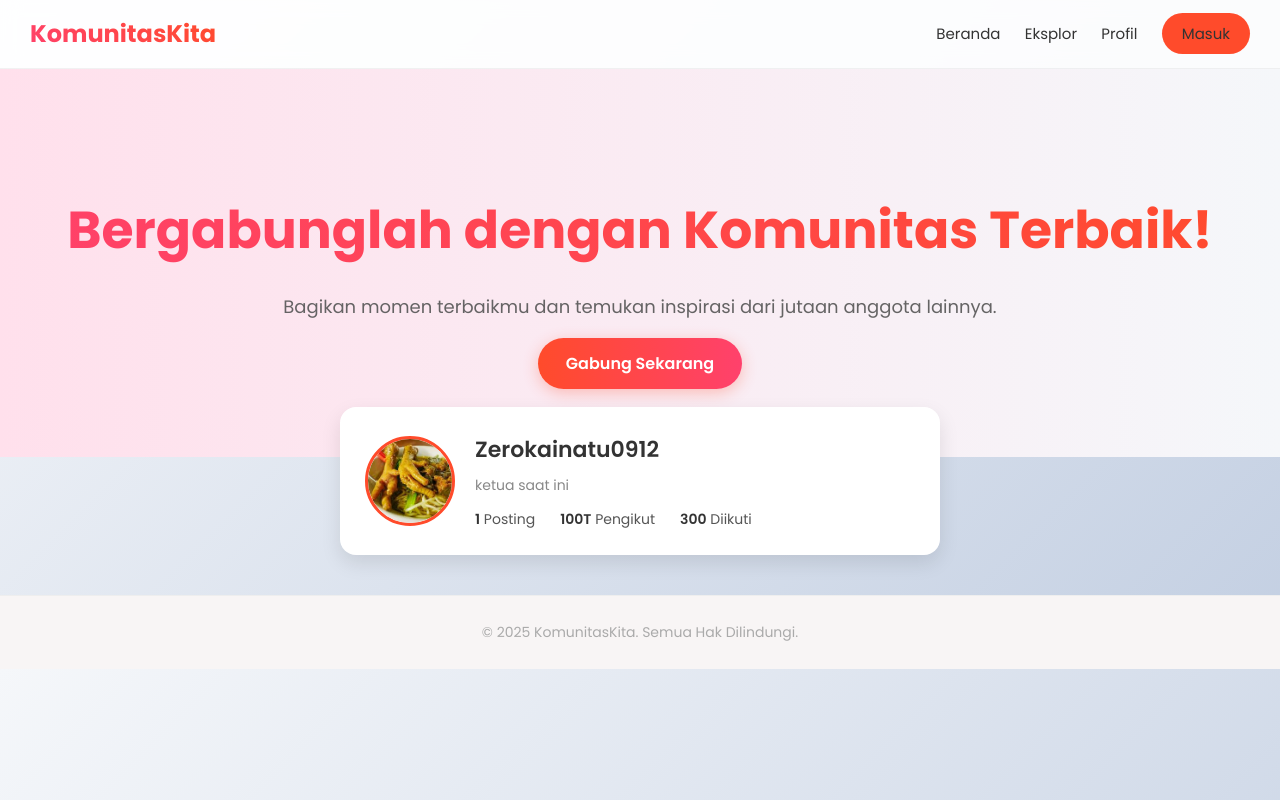
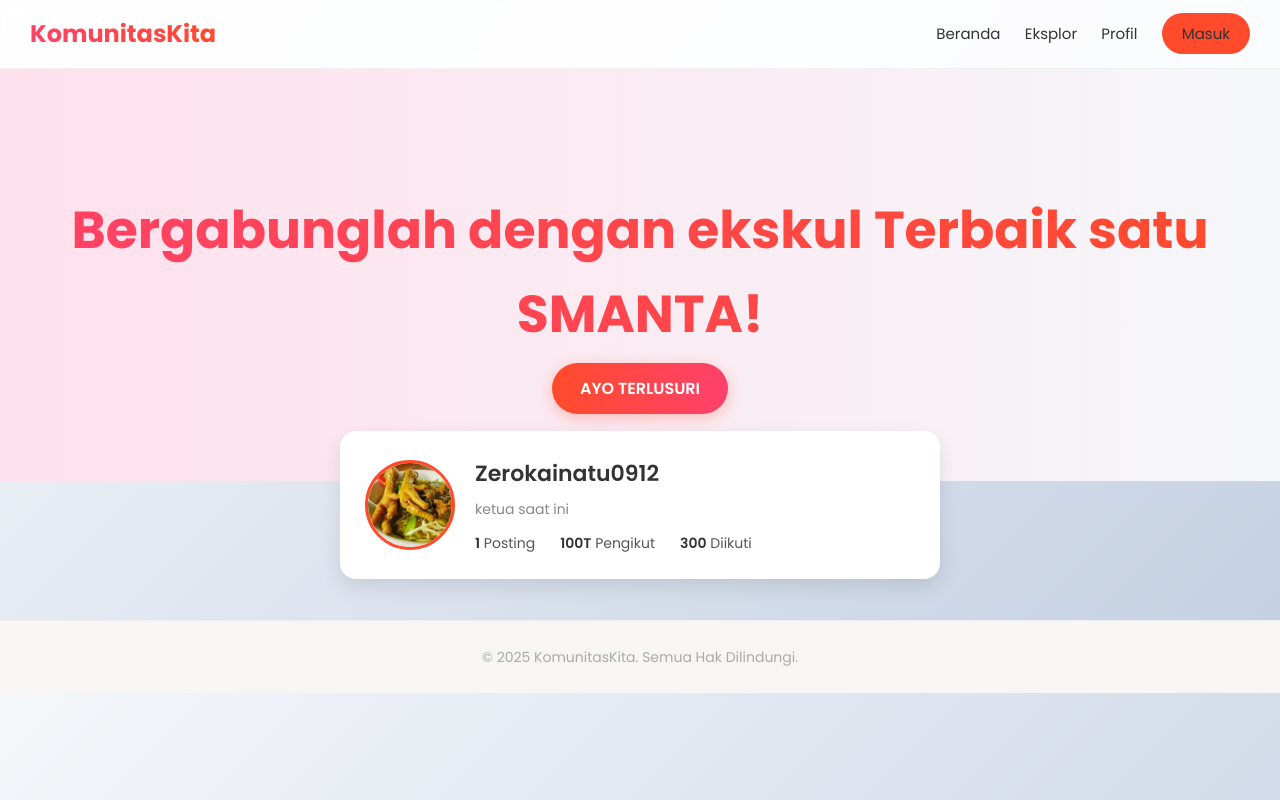
Before and after one commit to Junaidi0912/JND, a plain HTML site: page index.html in a window 1280 px wide. Drawn offline with nearby package versions, Linux system fonts and the light colour scheme.

Commit message:
Update index.html

```diff
--- a/index.html
+++ b/index.html
@@ -5,13 +5,10 @@
   <meta name="viewport" content="width=device-width, initial-scale=1.0"/>
   <title>Home - KomunitasKita</title>
 
-  <!-- Google Fonts -->
   <link href="https://fonts.googleapis.com/css2?family=Poppins:wght@400;600;700&display=swap" rel="stylesheet">
 
-  <!-- Font Awesome untuk Ikon -->
   <script src="https://kit.fontawesome.com/a076d05399.js" crossorigin="anonymous"></script>
 
-  <!-- AOS Animation Library -->
   <link href="https://unpkg.com/aos@2.3.4/dist/aos.css" rel="stylesheet">
 
   <style>
@@ -73,7 +70,6 @@
       to { transform: rotate(360deg); }
     }
 
-    /* Navbar */
     nav {
       background: rgba(255, 255, 255, 0.9);
       padding: 15px 30px;
@@ -127,7 +123,6 @@
       box-shadow: 0 5px 15px rgba(255, 75, 43, 0.3);
     }
 
-    /* Hero Section */
     .hero {
       text-align: center;
       padding: 120px 20px 80px;
@@ -173,7 +168,6 @@
       box-shadow: 0 6px 20px rgba(255, 75, 43, 0.4);
     }
 
-    /* Profil Ringkasan */
     .profile-card {
       max-width: 600px;
       margin: -50px auto 30px;
@@ -228,7 +222,6 @@
       font-weight: 600;
     }
 
-    /* Footer */
     footer {
       background-color: #f8f5f5;
       padding: 25px 20px;
@@ -273,9 +266,8 @@
 
   <!-- Hero Section -->
   <section class="hero" data-aos="fade-up">
-    <h1>Bergabunglah dengan Komunitas Terbaik!</h1>
-    <p>Bagikan momen terbaikmu dan temukan inspirasi dari jutaan anggota lainnya.</p>
-    <a href="#" class="btn-main">Gabung Sekarang</a>
+    <h1>Bergabunglah dengan ekskul Terbaik satu SMANTA!</h1>
+    <a href="#" class="btn-main">AYO TERLUSURI</a>
   </section>
 
   <!-- Profil Ringkasan -->
```
